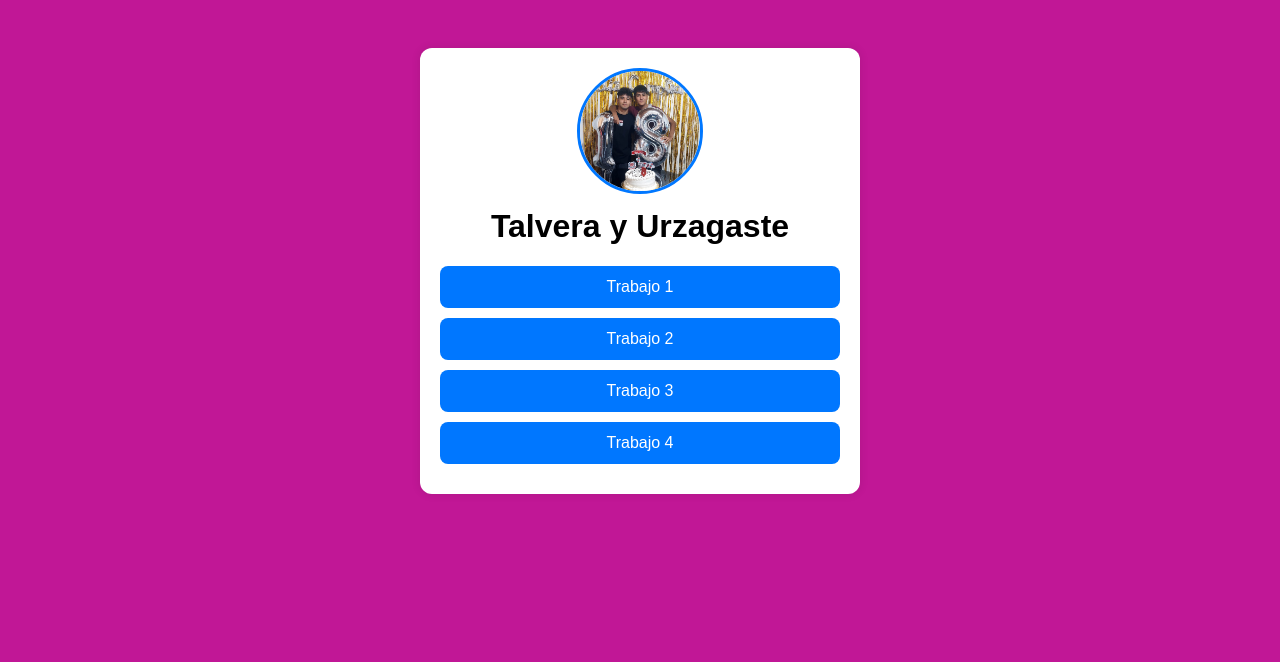
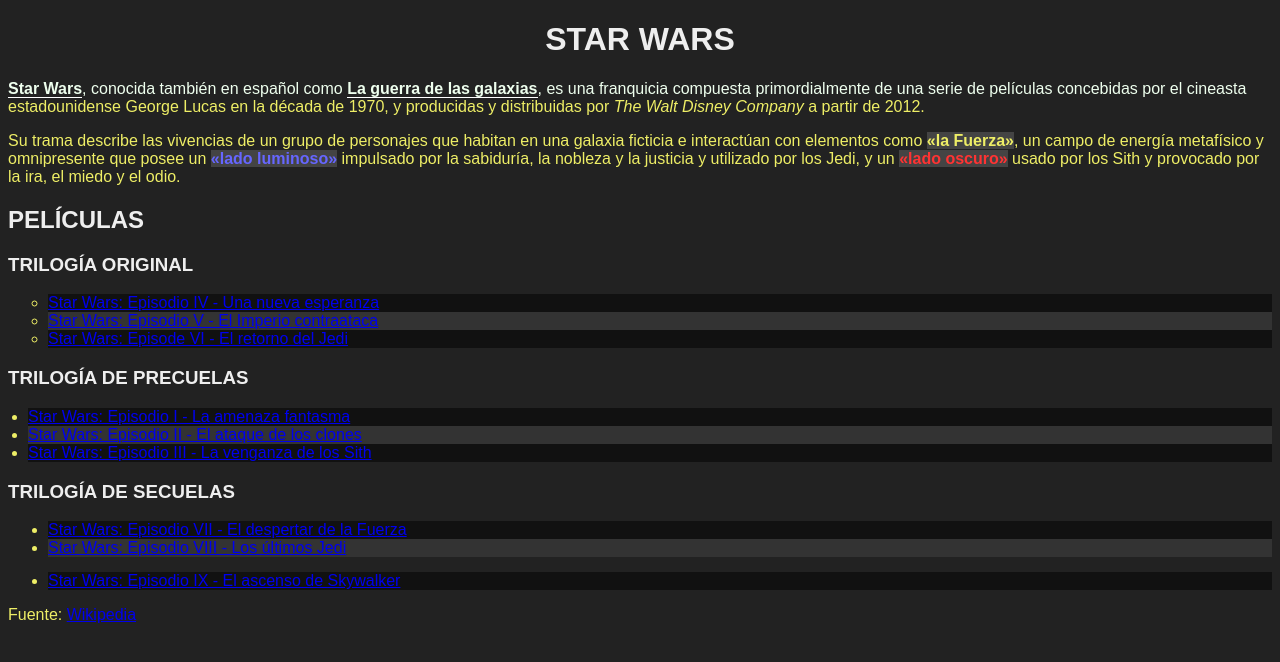
Before and after one commit to ezetalavera14/plataformas-moviles-entregas, a plain HTML site: page index.html in a window 1280 px wide. Drawn offline with Linux system fonts and the light colour scheme.

Commit message:
Add files via upload

```diff
--- a/index.html
+++ b/index.html
@@ -1,58 +1,34 @@
 <!DOCTYPE html>
-<html lang="es">
+<html>
 <head>
-  <meta charset="UTF-8">
-  <meta name="viewport" content="width=device-width, initial-scale=1.0">
-  <title>Mi Linktree</title>
-
-  <style>
-    body {
-      font-family: Arial, sans-serif;
-      background: #c11796;
-      text-align: center;
-      padding: 40px;
-    }
-    .container {
-      background: white;
-      padding: 20px;
-      border-radius: 12px;
-      max-width: 400px;
-      margin: auto;
-      box-shadow: 0 0 10px rgba(0,0,0,0.1);
-    }
-    .profile-img {
-        width: 120px;
-      height: 120px;
-      object-fit: cover;
-      border-radius: 50%;
-      border: 3px solid #0077ff;
-    }
-    h1 {
-      margin-top: 10px;
-    }
-    .link {
-      display: block;
-      background: #0077ff;
-      color: white;
-      text-decoration: none;
-      padding: 12px;
-      margin: 10px 0;
-      border-radius: 8px;
-      transition: background 0.3s;
-    }
-    .link:hover {
-      background: #005dcc;
-    }
-  </style>
+    <meta charset="utf-8">
+    <meta name="viewport" content="width=device-width, initial-scale=1">
+    <title>TP2 - Selectores CSS</title>
+    <link rel="stylesheet" href="style.css">
 </head>
 <body>
-  <div class="container">
-    <img src="urta.jpg" class="profile-img" alt="Perfil">
-    <h1>Talvera y Urzagaste </h1>
-    <a href="./tp-1" class="link" target="_blank">Trabajo 1</a>
-    <a href="" class="link" target="_blank">Trabajo 2</a>
-    <a href="" class="link" target="_blank">Trabajo 3</a>
-    <a href="./tp-4" class="link"  target="_blank">Trabajo 4</a>
-  </div>
+    <h1>Star Wars</h1>
+    <p><strong>Star Wars</strong>, conocida también en español como <strong>La guerra de las galaxias</strong>, es una franquicia compuesta primordialmente de una serie de películas concebidas por el cineasta estadounidense George Lucas en la década de 1970, y producidas y distribuidas por <a>The Walt Disney Company</a> a partir de 2012.</p>
+    <p>Su trama describe las vivencias de un grupo de personajes que habitan en una galaxia ficticia e interactúan con elementos como <span class="the-force">«la Fuerza»</span>, un campo de energía metafísico y omnipresente que posee un <span class="the-force light-side">«lado luminoso»</span> impulsado por la sabiduría, la nobleza y la justicia y utilizado por los Jedi, y un <span class="the-force dark-side">«lado oscuro»</span> usado por los Sith y provocado por la ira, el miedo y el odio.</p>
+    <h2>Películas</h2>
+    <h3>Trilogía Original</h3>
+    <ul id="og-trilogy" class="movies-list">
+        <li><a href="https://es.wikipedia.org/wiki/Star_Wars:_Episodio_IV_-_Una_nueva_esperanza">Star Wars: Episodio IV - Una nueva esperanza</a></li>
+        <li><a href="https://es.wikipedia.org/wiki/Star_Wars:_Episodio_V_-_El_Imperio_contraataca">Star Wars: Episodio V - El Imperio contraataca</a></li>
+        <li><a href="https://es.wikipedia.org/wiki/Star_Wars:_Episode_VI_-_Return_of_the_Jedi">Star Wars: Episode VI - El retorno del Jedi</a></li>
+    </ul>
+    <h3>Trilogía de precuelas</h3>
+    <ul class="movies-list">
+        <li><a href="https://es.wikipedia.org/wiki/Star_Wars:_Episodio_I_-_La_amenaza_fantasma">Star Wars: Episodio I - La amenaza fantasma</a></li>
+        <li><a href="https://es.wikipedia.org/wiki/Star_Wars:_Episodio_II_-_El_ataque_de_los_clones">Star Wars: Episodio II - El ataque de los clones</a></li>
+        <li><a href="https://es.wikipedia.org/wiki/Star_Wars:_Episodio_III_-_La_venganza_de_los_Sith">Star Wars: Episodio III - La venganza de los Sith</a></li>
+    </ul>
+    <h3>Trilogía de secuelas</h3>
+    <ul class="movies-list">
+        <li><a href="https://es.wikipedia.org/wiki/Star_Wars:_Episodio_VII_-_El_despertar_de_la_Fuerza">Star Wars: Episodio VII - El despertar de la Fuerza</a></li>
+        <li><a href="https://es.wikipedia.org/wiki/Star_Wars:_Episodio_VIII_-_Los_últimos_Jedi">Star Wars: Episodio VIII - Los últimos Jedi</a></li>
+        <li><a href="https://es.wikipedia.org/wiki/Star_Wars:_Episodio_IX_-_El_ascenso_de_Skywalker">Star Wars: Episodio IX - El ascenso de Skywalker</a></li>
+    </ul>
+    <p>Fuente: <a href="https://es.wikipedia.org/wiki/Star_Wars">Wikipedia</a></p>
 </body>
 </html>
--- /dev/null
+++ b/style.css
@@ -0,0 +1,82 @@
+/* Fondo del documento y color del texto */
+body {
+    background-color: #222;
+    color: #ee6;
+    font-family: sans-serif;
+}
+
+/* Centrar el título principal */
+h1 {
+    text-align: center;
+    transition: color 0.3s;
+}
+
+/* Color #eee para todos los títulos */
+h1, h2, h3 {
+    color: #eee;
+    text-transform: uppercase; /* Bonus: texto en mayúscula */
+}
+
+/* Borde inferior blanco en <strong> */
+strong {
+    border-bottom: 1px solid white;
+}
+
+/* Estilo para .the-force */
+.the-force {
+    background-color: #444;
+    font-weight: bold;
+}
+
+/* Estilo para .light-side */
+.light-side {
+    color: #66f;
+}
+
+/* Estilo para .dark-side */
+.dark-side {
+    color: #f33;
+}
+
+/* Listado con ID og-trilogy */
+#og-trilogy {
+    list-style-type: circle;
+}
+
+/* Segundo listado de películas (trilogía de precuelas) */
+.movies-list:nth-of-type(2) {
+    padding-left: 20px;
+}
+
+/* Último elemento del tercer listado (trilogía de secuelas) */
+.movies-list:nth-of-type(3) li:last-child {
+    margin-top: 15px;
+}
+
+/* Bonus: primera línea del primer párrafo */
+p:first-of-type::first-line {
+    color: #efe;
+}
+
+/* Bonus: hover sobre título principal */
+h1:hover {
+    color: #fff;
+}
+
+/* Bonus: links visitados */
+a:visited {
+    color: grey;
+}
+
+/* Bonus: links sin href en cursiva */
+a:not([href]) {
+    font-style: italic;
+}
+
+/* Bonus: alternar fondo de ítems en listados */
+.movies-list li:nth-child(odd) {
+    background-color: #111;
+}
+.movies-list li:nth-child(even) {
+    background-color: #333;
+}
```
